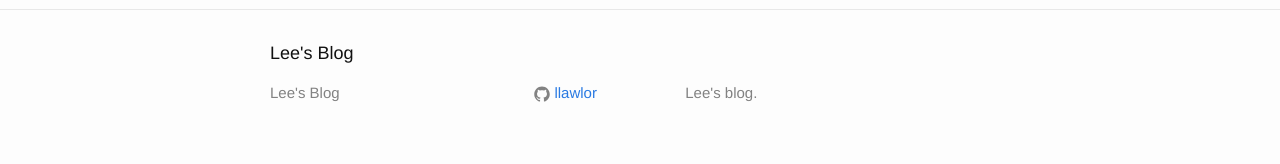
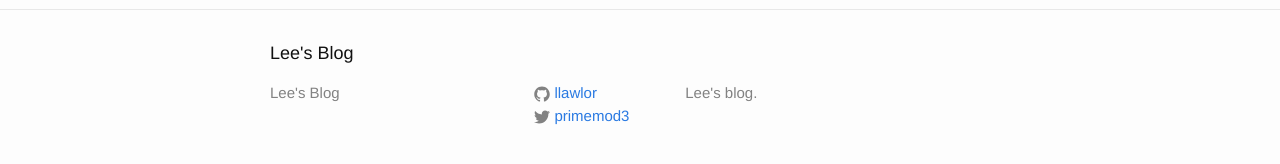
Before and after one commit to llawlor/llawlor.github.io, a Jekyll site: the page built from about.md, in a window 1280 px wide. Shown: the part 341-505 px from the top of the page. Built offline with Jekyll 4.4.1, drawn with Linux system fonts in a browser that asks for light colours.

Commit message:
add twitter username

```diff
--- a/_config.yml
+++ b/_config.yml
@@ -11,7 +11,7 @@ email:
 description: "Lee's blog."
 baseurl: "" # the subpath of your site, e.g. /blog
 url: "http://llawlor.github.io" # the base hostname & protocol for your site
-twitter_username:
+twitter_username: primemod3
 github_username:  llawlor
 
 # Build settings
```
